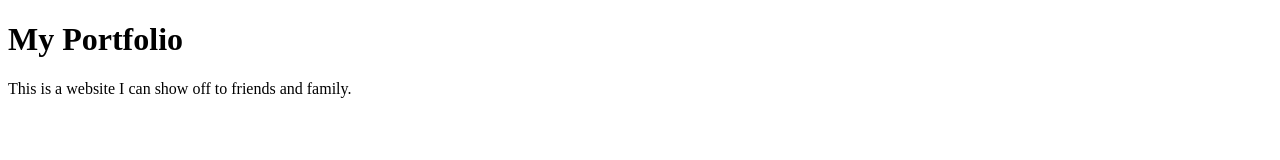
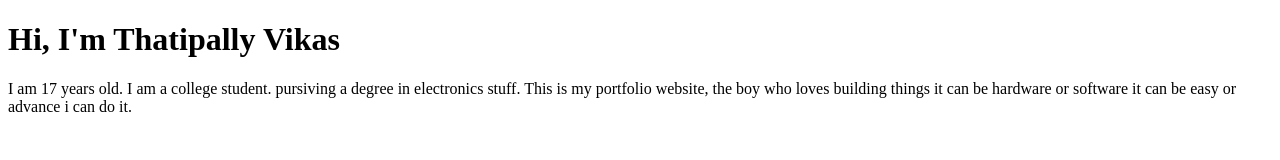
Before and after one commit to Vikasard/my-portfolio, a plain HTML site: page index.html in a window 1280 px wide. Drawn offline with Linux system fonts and the light colour scheme.

Commit message:
make the page about me

```diff
--- a/index.html
+++ b/index.html
@@ -1,10 +1,10 @@
 <!DOCTYPE html>
 <html>
 	<head>
-		<title>My Portfolio</title>
+		<title>Vikas Portfolio</title>
 	</head>
 	<body>
-		<h1>My Portfolio</h1>
-		<p>This is a website I can show off to friends and family.</p>
+		<h1>Hi, I'm Thatipally Vikas</h1>
+		<p>I am 17 years old. I am a college student. pursiving a degree in electronics stuff. This is my portfolio website, the boy who loves building things it can be hardware or software it can be easy or advance i can do it.</p>
 	</body>
 </html>
```
